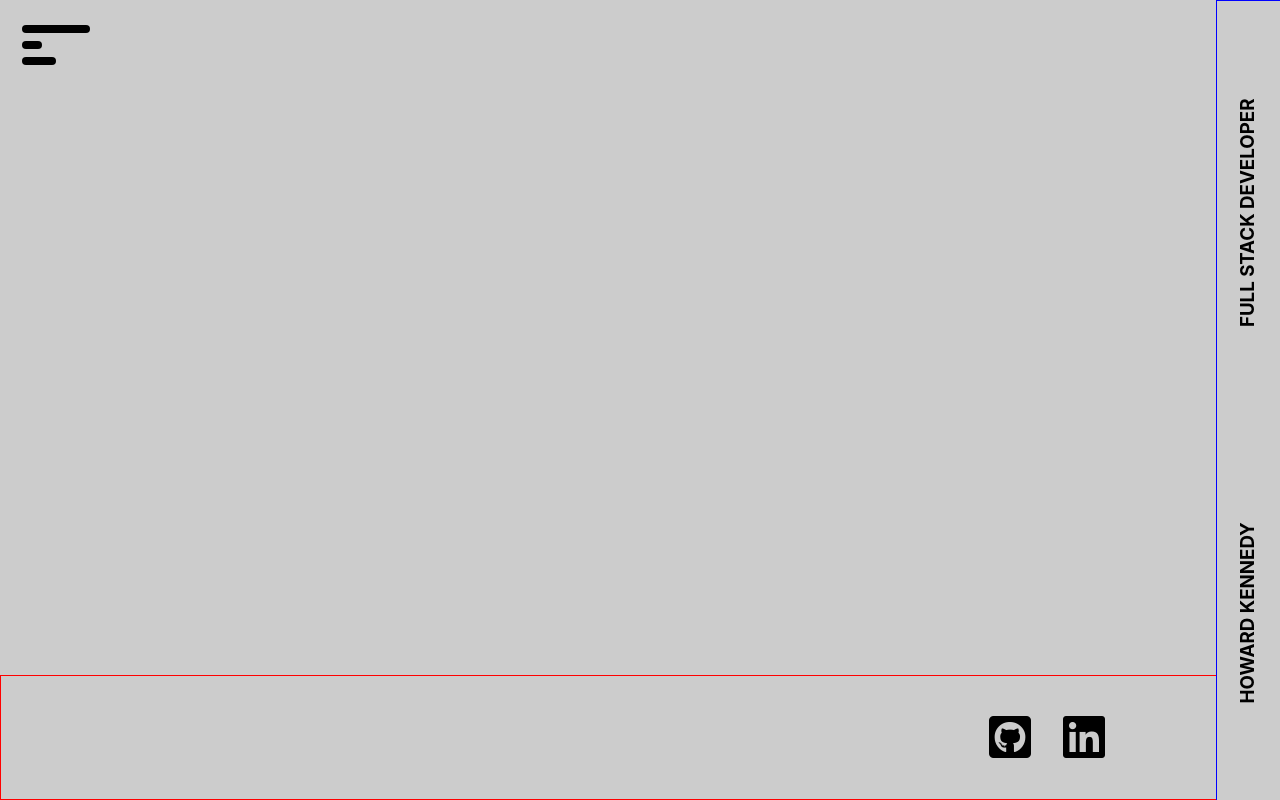
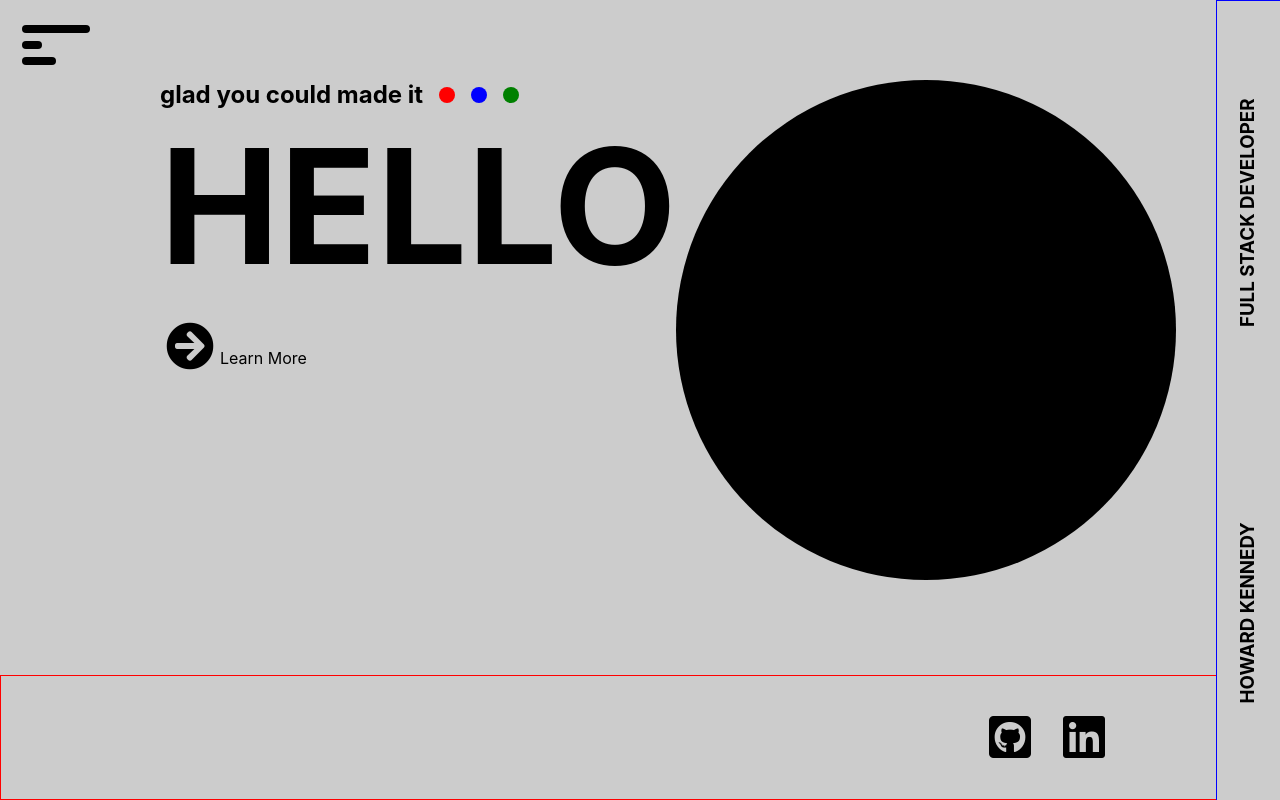
Before and after one commit to hkennedyvi/hk-portfolio, a React (Create React App) app: page / in a window 1280 px wide. Built offline with nearby package versions, Linux system fonts and the light colour scheme.

Commit message:
router installed

```diff
--- a/package.json
+++ b/package.json
@@ -9,6 +9,7 @@
     "node-sass": "^4.14.1",
     "react": "^17.0.1",
     "react-dom": "^17.0.1",
+    "react-router-dom": "^5.2.0",
     "react-scripts": "4.0.0",
     "web-vitals": "^0.2.4"
   },
--- a/src/App.js
+++ b/src/App.js
@@ -1,11 +1,22 @@
+import React from 'react';
+import { BrowserRouter as Router, Route, Switch } from "react-router-dom";
 import Home from './pages/Home';
 import Portfolio from './pages/Portfolio';
 
 function App() {
   return (
-    <div className="App">
-      <Portfolio />
+    <Router>
+    <div>
+      <Switch>
+        <Route exact path="/">
+          <Home />
+        </Route>
+        <Route exact path="/portfolio">
+         <Portfolio />
+        </Route>
+      </Switch>
     </div>
+  </Router>
   );
 }
 
--- a/src/components/NavBar/index.jsx
+++ b/src/components/NavBar/index.jsx
@@ -36,9 +36,9 @@
                         </a>
                     </li>
                     <li className="nav_item">
-                        <a className="nav_link" href="/">
+                        <a className="nav_link" href="/portfolio">
                             <span className="link_text">
-                                About
+                                Portfolio
                             </span>
                         </a>
                     </li>
```
Also changed, not shown: 1 other file (tests, documents, lock files or other folders).
